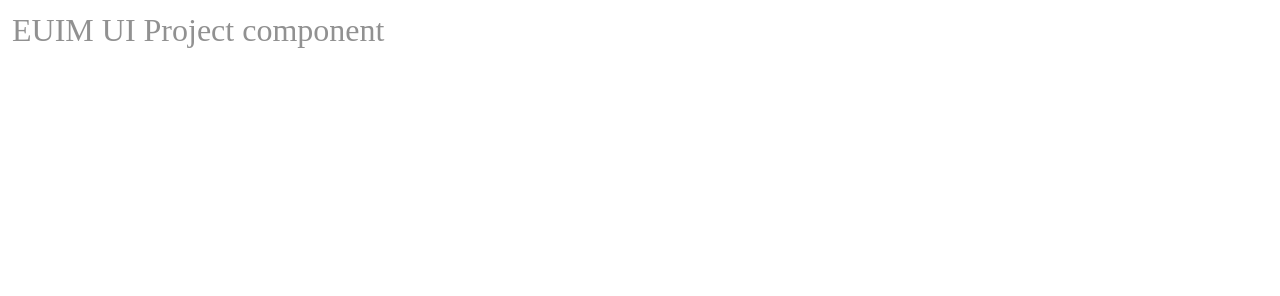
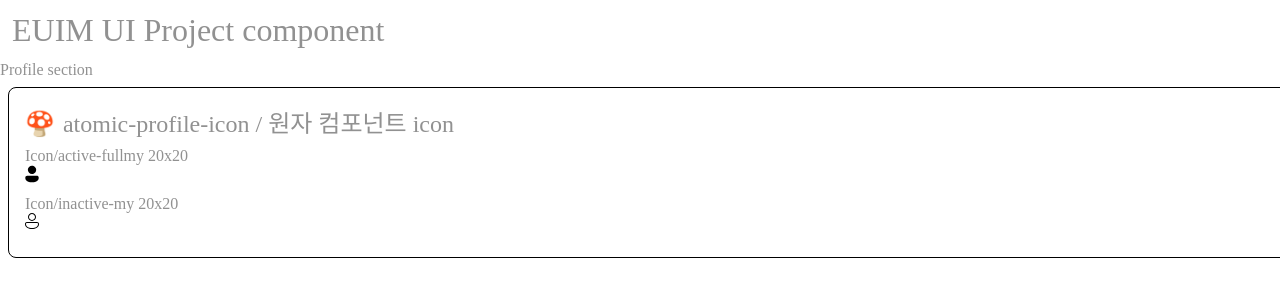
Before and after one commit to FRONTENDBOOTCAMP-13th/next-to-euid, a website built with Vite: page component-profile.html in a window 1280 px wide. Built offline with nearby package versions, Linux system fonts and the light colour scheme; a web font is replaced by a local one.

Commit message:
feat🍄 : Add profile section SVG files - Added SVG files for profile section - Modified component-profile.html

```diff
--- a/component-profile.html
+++ b/component-profile.html
@@ -19,8 +19,58 @@
 
   <body class="component-page">
     <h1 class="page-title">EUIM UI Project component</h1>
+
+    <div class="profile-section">
+      <h2>Profile section</h2>
+      <section class="wrapper icon-wrapper">
+        <h2 class="title-section">atomic-profile-icon / 원자 컴포넌트 icon</h2>
+        <!-- Atomic Unit Components -->
+        <div class="component-atomic">
+          <ul class="component-profile component-atomic-profile-icon">
+            <!-- Icon/active-fullmy -->
+            <li class="component-atomic-icon-profile--active">
+              Icon/active-fullmy 20x20
+              <div class="icon-start-fullmy--active">
+                <a href="/" aria-label="개인 페이지로 이동" tabindex="0">
+                  <svg
+                    width="14"
+                    height="18"
+                    viewBox="0 0 14 18"
+                    fill="var(--contents-primary-color)"
+                    xmlns="http://www.w3.org/2000/svg"
+                  >
+                    <path
+                      d="M11.7958 10.6667C12.042 10.6668 12.2856 10.7154 12.513 10.8097C12.7403 10.904 12.9469 11.0421 13.1208 11.2163C13.2948 11.3904 13.4327 11.597 13.5268 11.8245C13.6209 12.0519 13.6693 12.2956 13.6692 12.5417V13.3067C13.6692 13.7842 13.52 14.2498 13.2425 14.6384C11.9542 16.4417 9.85084 17.3342 7.00084 17.3342C4.14917 17.3342 2.04667 16.4409 0.76167 14.6376C0.485108 14.2492 0.336544 13.7843 0.33667 13.3076V12.5409C0.33667 12.0438 0.534126 11.5671 0.885601 11.2157C1.23707 10.8642 1.71378 10.6667 2.21084 10.6667H11.7958ZM7 0.670898C7.54718 0.670898 8.08899 0.778672 8.59452 0.988067C9.10004 1.19746 9.55937 1.50438 9.94628 1.89129C10.3332 2.2782 10.6401 2.73753 10.8495 3.24305C11.0589 3.74857 11.1667 4.29039 11.1667 4.83756C11.1667 5.38474 11.0589 5.92656 10.8495 6.43208C10.6401 6.9376 10.3332 7.39693 9.94628 7.78384C9.55937 8.17075 9.10004 8.47767 8.59452 8.68706C8.08899 8.89646 7.54718 9.00423 7 9.00423C5.89493 9.00423 4.83513 8.56524 4.05372 7.78384C3.27232 7.00244 2.83334 5.94263 2.83334 4.83756C2.83334 3.7325 3.27232 2.67269 4.05372 1.89129C4.83513 1.10989 5.89493 0.670898 7 0.670898Z"
+                      fill="var(--contents-primary-color)"
+                    />
+                  </svg>
+                </a>
+              </div>
+            </li>
+
+            <!-- Icon/inactive-my -->
+            <li class="component-atomic-icon-profile--inactive">
+              Icon/inactive-my 20x20
+              <div class="icon-start-my--inactive">
+                <a href="/" aria-label="개인 페이지로 이동" tabindex="0">
+                  <svg
+                    width="14"
+                    height="16"
+                    viewBox="0 0 14 16"
+                    fill="var(--contents-primary-color)"
+                    xmlns="http://www.w3.org/2000/svg"
+                  >
+                    <path
+                      d="M7 0C5.93913 0 4.92172 0.421427 4.17157 1.17157C3.42143 1.92172 3 2.93913 3 4C3 5.06087 3.42143 6.07828 4.17157 6.82843C4.92172 7.57857 5.93913 8 7 8C8.06087 8 9.07828 7.57857 9.82843 6.82843C10.5786 6.07828 11 5.06087 11 4C11 2.93913 10.5786 1.92172 9.82843 1.17157C9.07828 0.421427 8.06087 0 7 0ZM4 4C4 3.20435 4.31607 2.44129 4.87868 1.87868C5.44129 1.31607 6.20435 1 7 1C7.79565 1 8.55871 1.31607 9.12132 1.87868C9.68393 2.44129 10 3.20435 10 4C10 4.79565 9.68393 5.55871 9.12132 6.12132C8.55871 6.68393 7.79565 7 7 7C6.20435 7 5.44129 6.68393 4.87868 6.12132C4.31607 5.55871 4 4.79565 4 4ZM2.009 9C1.74564 8.99895 1.48466 9.04989 1.24102 9.14992C0.997393 9.24994 0.775904 9.39708 0.589259 9.58289C0.402614 9.7687 0.254485 9.98952 0.153366 10.2327C0.0522479 10.4759 0.000129512 10.7366 0 11C0 12.691 0.833 13.966 2.135 14.797C3.417 15.614 5.145 16 7 16C8.855 16 10.583 15.614 11.865 14.797C13.167 13.967 14 12.69 14 11C14 10.4696 13.7893 9.96086 13.4142 9.58579C13.0391 9.21071 12.5304 9 12 9H2.009ZM1 11C1 10.447 1.448 10 2.009 10H12C12.2652 10 12.5196 10.1054 12.7071 10.2929C12.8946 10.4804 13 10.7348 13 11C13 12.309 12.378 13.284 11.327 13.953C10.257 14.636 8.735 15 7 15C5.265 15 3.743 14.636 2.673 13.953C1.623 13.283 1 12.31 1 11Z"
+                      fill="var(--contents-primary-color)"
+                    />
+                  </svg>
+                </a>
+              </div>
+            </li>
+          </ul>
+        </div>
+      </section>
+    </div>
   </body>
-
-
-
 </html>
```
Also changed, not shown: src/asset/icon/profile-Q&A.svg (added), src/asset/icon/profile-alramBell.svg (added), src/asset/icon/profile-close.svg (added), src/asset/icon/profile-detailCard.svg (added), src/asset/icon/profile-heart.svg (added), src/asset/icon/profile-information.svg (added), src/asset/icon/profile-more.svg (added), src/asset/icon/profile-password.svg (added), src/asset/icon/profile-pencil.svg (added), src/asset/icon/profile-people.svg (added), src/asset/icon/profile-speech.svg (added), src/asset/icon/profile.svg (added).
